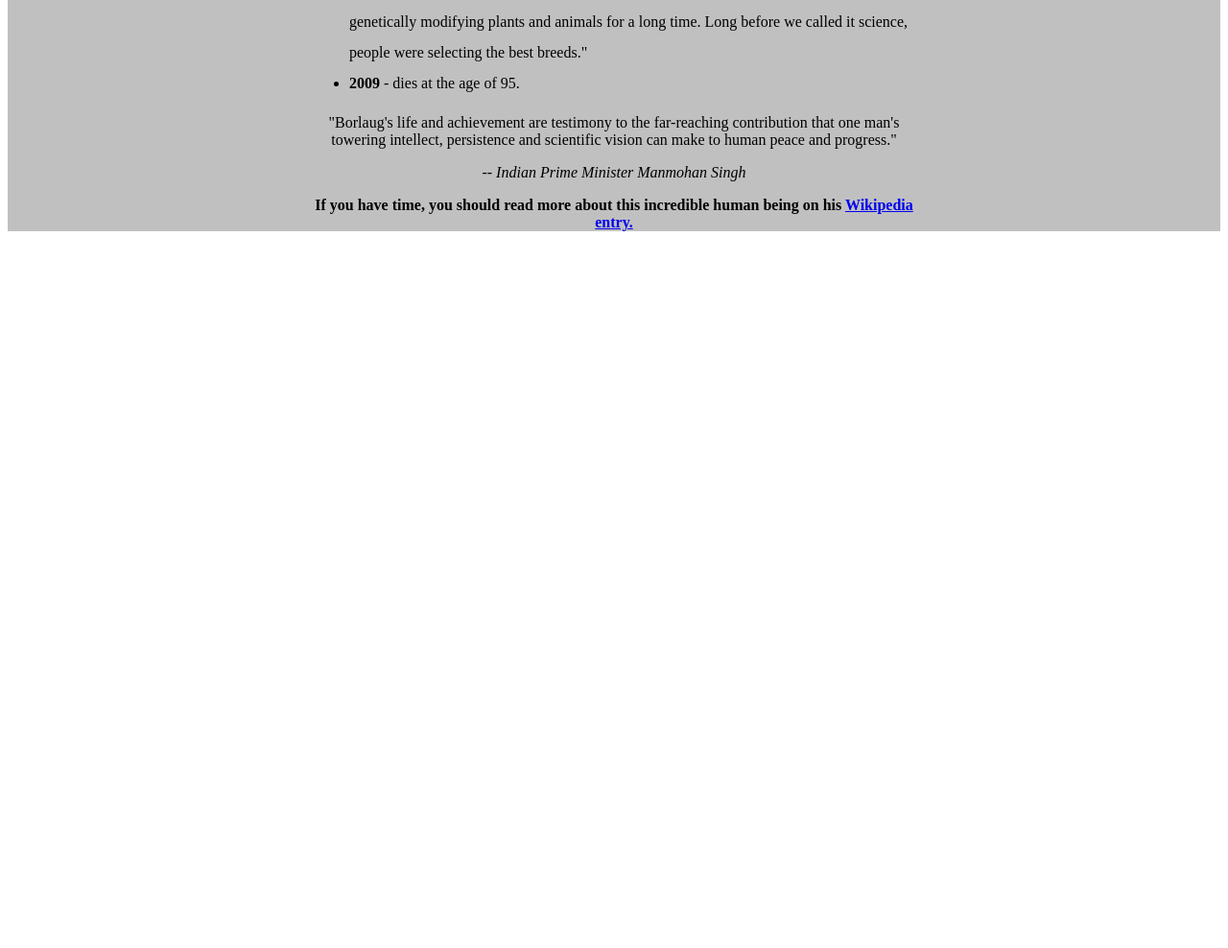
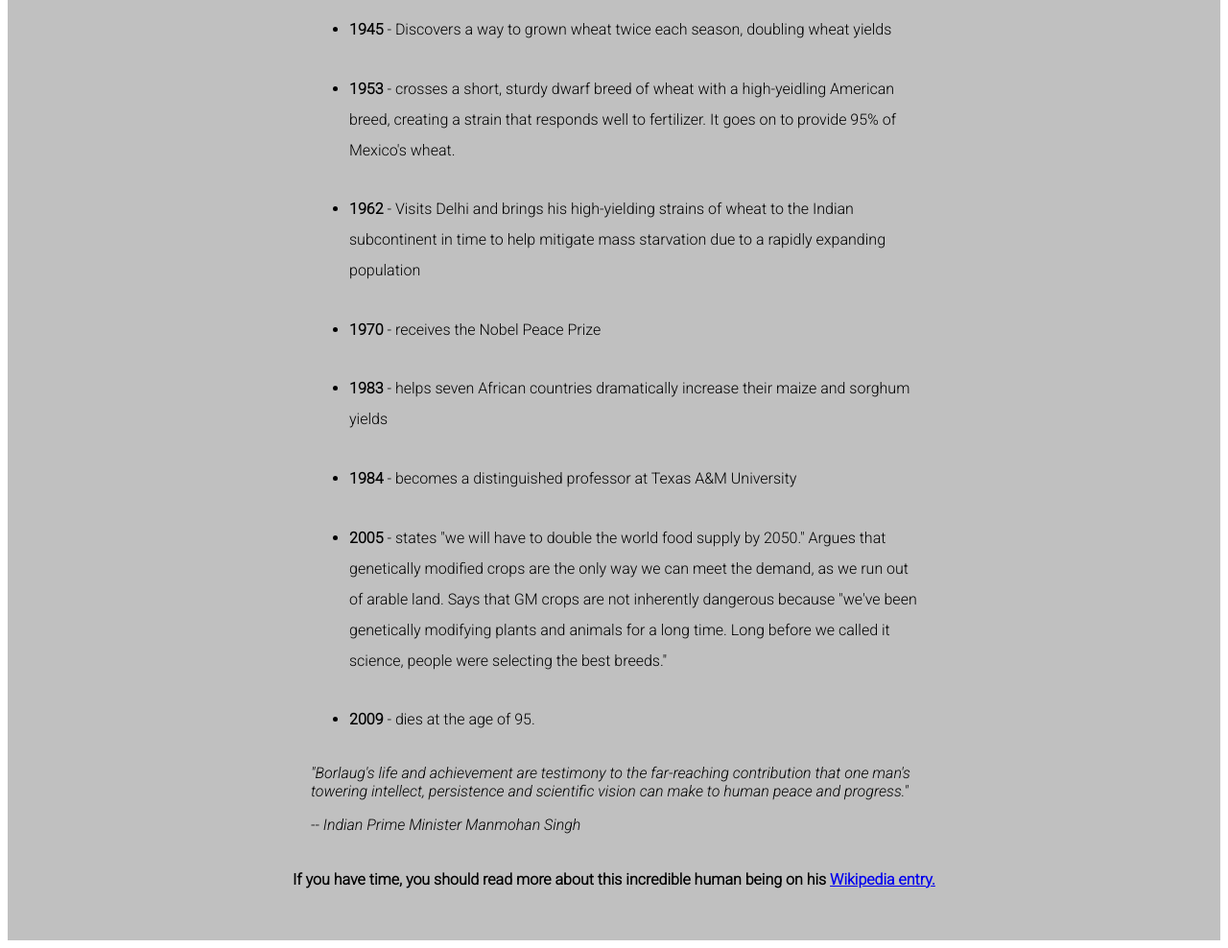
Before and after one commit to mateomh/microverse-collab-challenge, a plain HTML site: page index.html in a window 1280 px wide. Shown: the part 1857-2845 px from the top of the page at 96% size. Before the commit the page ends 2114 px from the top, so only its background shows below. Drawn offline with Linux system fonts and the light colour scheme.

Commit message:
final style changes and font

```diff
--- a/css/styles.css
+++ b/css/styles.css
@@ -1,10 +1,16 @@
+li{
+    margin-bottom: 5%;;
+}
 /* ============================ ID SECTION ============================*/
 #main{
     background-color: silver;
     text-align: center;
+    padding-top: 5%;
+    font-family: 'Roboto', sans-serif;
 }
 #title{
     text-align: center;
+    font-family: 'Ubuntu', sans-serif;
 }
 #img-div{
     text-align: center;
@@ -13,12 +19,21 @@
     padding-bottom: 3%;
 }
 #image{
-
+    width:90%;
 }
 #tribute-info{
     width: 50%;
     margin: 0 auto 0 auto;
 
+}
+#quote{
+    text-align: left;
+}
+#reference{
+    font-family: 'Roboto', sans-serif;
+    margin: 3% auto 0 auto;
+    width: 70%;
+    padding-bottom:3%;
 }
 /* ============================ CLASS SECTION =========================*/
 
--- a/index.html
+++ b/index.html
@@ -4,14 +4,16 @@
     <meta charset="UTF-8">
     <meta name="viewport" content="width=device-width, initial-scale=1.0">
     <link rel="stylesheet" href="css/styles.css">
+    <link href="https://fonts.googleapis.com/css2?family=Roboto:ital,wght@0,300;1,300&family=Ubuntu:wght@700&display=swap" rel="stylesheet">
     <title>Alvaro-Mateo Project</title>
 </head>
 <body>
     <div id="main">
         <div id="title">
             <h1>Dr. Norman Borlaug</h1>
+        </div>
             <p>The man who saved a billion lives</p>
-        </div>
+
         <div id="img-div">
             <img id="image" src="images/img1.jpg" alt="people-image">
             <figcaption id="img-caption">Dr. Norman Borlaug, third from the left, trains biologists in Mexico on how to increase wheat yields - part of his life-long war on hunger.</figcaption>
@@ -19,8 +21,9 @@
         <section id="tribute-info">
 
             <h2>Here's a time line of Dr. Borlaug's life:</h2>
+            <br><br>
             <ul class="list">
-                <li>1914 - Born in Cresco, Iowa</li>
+                <li><b>1914</b> - Born in Cresco, Iowa</li>
                 <li><b>1933</b> - Leaves his family's farm to attend the University of Minnesota, thanks to a Depression era program known as the "National Youth Administration"</li>
                 <li><b>1935</b> - Has to stop school and save up more money. Works in the Civilian Conservation Corps, helping starving Americans. "I saw how food changed them", he said. "All of this left scars on me."</li>
                 <li><b>1937</b> - Finishes university and takes a job in the US Forestry Service</li>
@@ -33,22 +36,23 @@
                 <li><b>1962</b> - Visits Delhi and brings his high-yielding strains of wheat to the Indian subcontinent in time to help mitigate mass starvation due to a rapidly expanding population</li>
                 <li><b>1970</b> - receives the Nobel Peace Prize</li>
                 <li><b>1983</b> - helps seven African countries dramatically increase their maize and sorghum yields</li>
-<li><b>1984</b> - becomes a distinguished professor at Texas A&M University</liA>
+                <li><b>1984</b> - becomes a distinguished professor at Texas A&M University</li>
                 <li><b>2005</b> - states "we will have to double the world food supply by 2050." Argues that genetically modified crops are the only way we can meet the demand, as we run out of arable land. Says that GM crops are not inherently dangerous because "we've been genetically modifying plants and animals for a long time. Long before we called it science, people were selecting the best breeds."</li>
                 <li><b>2009</b> - dies at the age of 95.</li>
             </ul>
 
-            <section >
-                <p>"Borlaug's life and achievement are testimony to the far-reaching contribution that one man's towering intellect, persistence and scientific vision can make to human peace and progress."</p>
+            <section id="quote">
+                <p><i>"Borlaug's life and achievement are testimony to the far-reaching contribution that one man's towering intellect, persistence and scientific vision can make to human peace and progress."</i></p>
                 <cite>-- Indian Prime Minister Manmohan Singh</cite>
             </section>
-            <section>
-                <p><b>If you have time, you should read more about this incredible human being on his <a href="https://en.wikipedia.org/wiki/Norman_Borlaug">Wikipedia entry.</b></a></p>
+        </section>
+        <section id="reference">
+            <p><b>If you have time, you should read more about this incredible human being on his <a href="https://en.wikipedia.org/wiki/Norman_Borlaug">Wikipedia entry.</a></b></p>
         </section>
 
 
 
-        </section>
+
 
     </div>
 </body>
```
Lines whose indentation alone changed are shown as unchanged.
